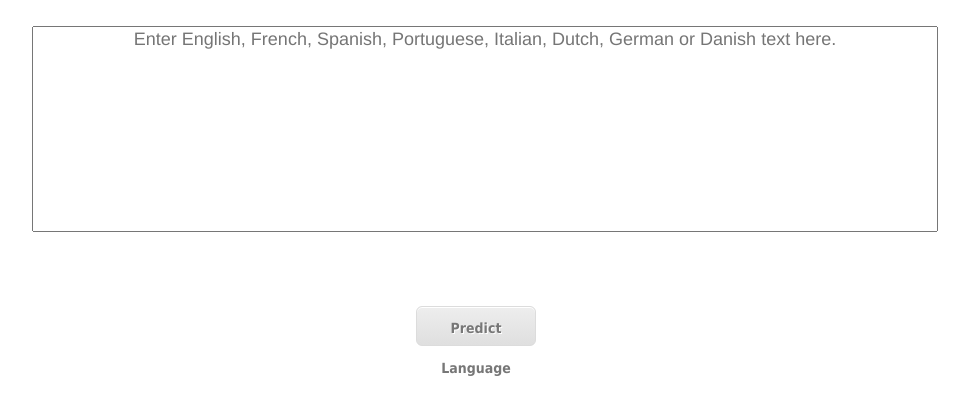
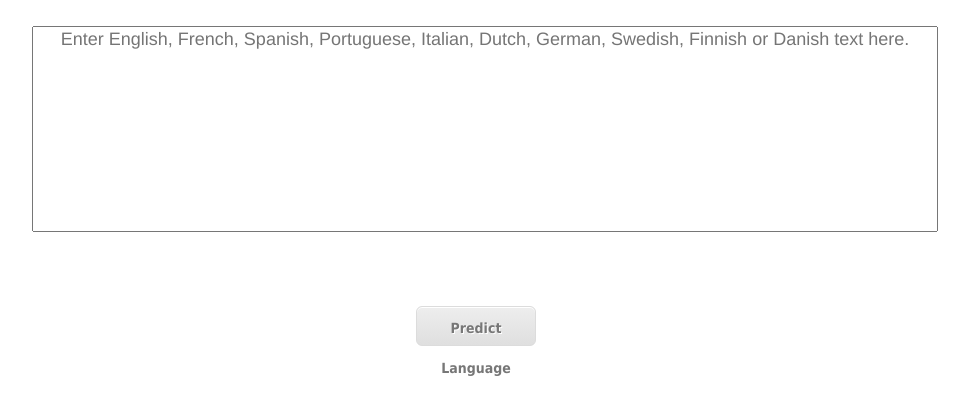
Before and after one commit to rkrux/language-predictor, a plain HTML site: page index.html in a window 1280 px wide. Shown: the part 214-628 px from the top of the page, without its empty margins (160-1129 px from the left). Drawn offline with nearby package versions, Linux system fonts and the light colour scheme.

Commit message:
Update to 10 languages

```diff
--- a/index.html
+++ b/index.html
@@ -14,7 +14,7 @@
 </div>
 
 <div id="query">
-<textarea id="phrase" placeholder="Enter English, French, Spanish, Portuguese, Italian, Dutch, German or Danish text here."></textarea>
+<textarea id="phrase" placeholder="Enter English, French, Spanish, Portuguese, Italian, Dutch, German, Swedish, Finnish or Danish text here."></textarea>
 </div>
 <div id="predict">
 <button class="dirbutton" onclick="guess();">Predict Language</button>
```
